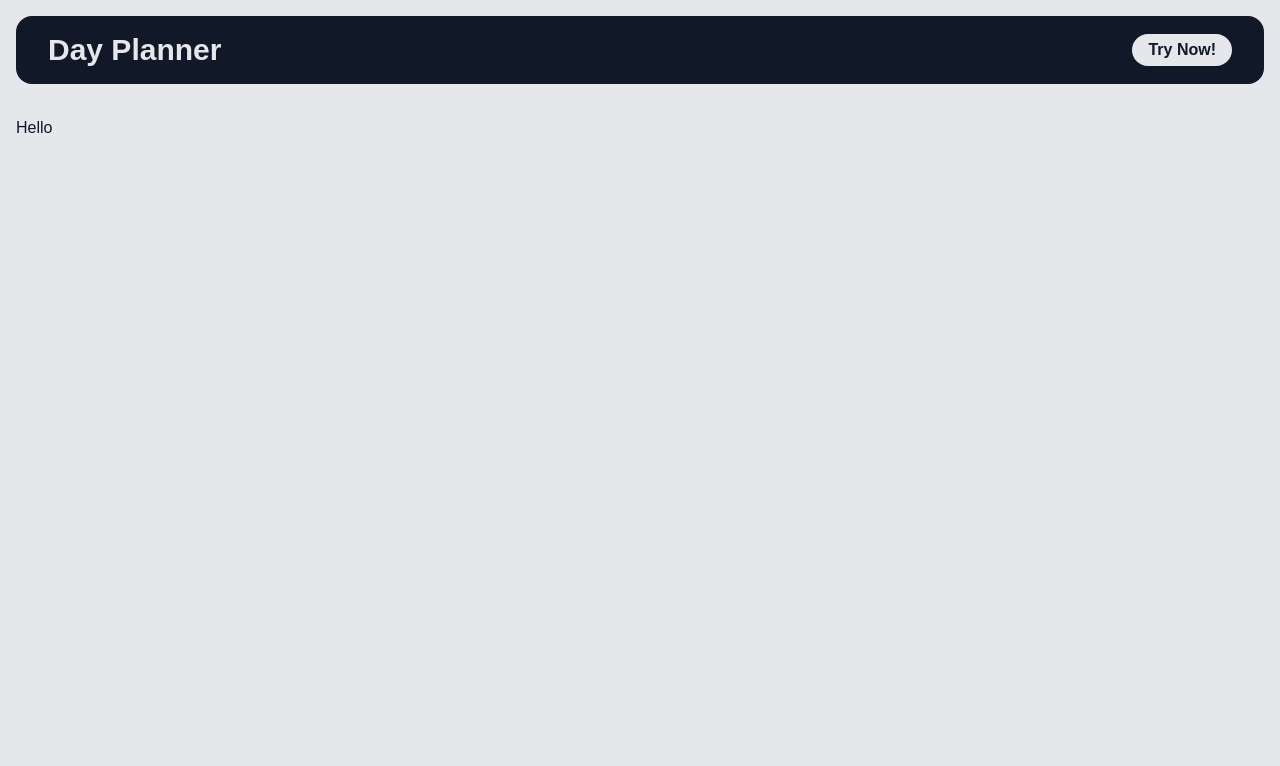
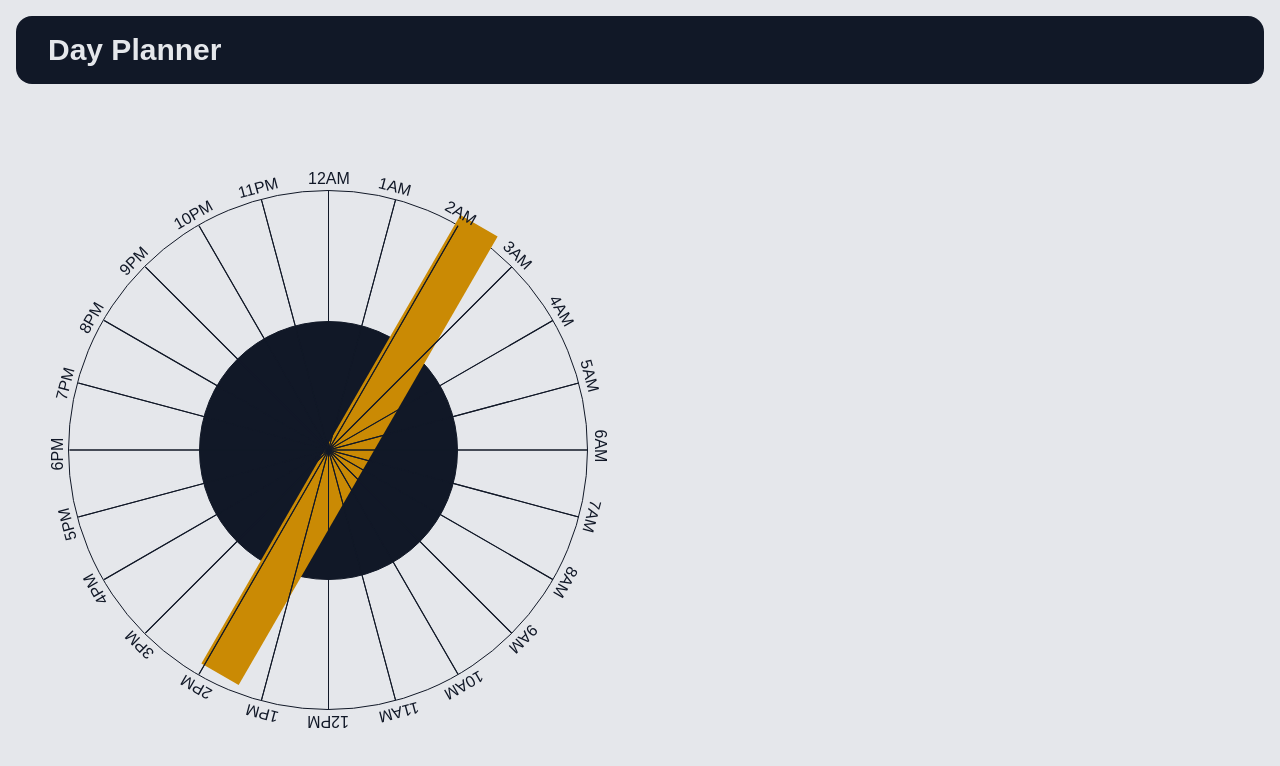
Before and after one commit to abdul-rehman-d/dayplanner, a Next.js app: page /app in a window 1280 px wide. Shown: the top 766 px of the page. Built offline with nearby package versions, Linux system fonts and the light colour scheme.

Commit message:
i am lost but at least made a circle

```diff
--- /dev/null
+++ b/src/app/app/layout.tsx
@@ -0,0 +1,17 @@
+import React from "react";
+import Header from "@/components/sections/header";
+
+export default function RootLayout({
+  children,
+}: Readonly<{
+  children: React.ReactNode;
+}>) {
+  return (
+    <div className="min-h-dvh w-full p-4 flex flex-col">
+      <Header />
+      <main className="flex-grow pt-8 flex flex-col lg:flex-row">
+        {children}
+      </main>
+    </div>
+  );
+}
--- a/src/app/app/page.tsx
+++ b/src/app/app/page.tsx
@@ -1,13 +1,104 @@
-import React from "react";
-import Header from "@/components/sections/header";
+"use client";
+
+import React, { useMemo, useState } from "react";
+
+interface Time {
+  hour: number;
+  minutes: number;
+}
+
+interface Routine {
+  start: Time;
+  end: Time;
+  color: string;
+}
+
+const sleep = {
+  start: {
+    hour: 2,
+    minutes: 0,
+  },
+  end: {
+    hour: 6,
+    minutes: 30,
+  },
+  color: "#ca8a04",
+}
 
 export default function App() {
+  const [routines, setRoutines] = useState<(Routine | null)[]>([sleep]);
+
   return (
-    <div className="min-h-dvh w-full p-4 flex flex-col">
-      <Header showCTAButton />
-      <main className="flex-grow flex flex-col pt-8">
-        <h2>Hello</h2>
-      </main>
+    <>
+      <div className="flex-1 flex justify-center items-center">
+        <PlannerGraphic routines={routines} />
+      </div>
+      <div className="flex-1">
+      </div>
+    </>
+  );
+}
+
+function PlannerGraphic({ routines }: { routines: (Routine | null)[] }) {
+  return (
+    <div className="w-5/6 aspect-square rounded-full border border-foreground relative flex justify-center items-center">
+      {routines.filter(x => !!x).map((routine, index) => {
+        const startPoint = routine.start.hour + (routine.start.minutes / 60);
+        const endPoint = routine.end.hour + (routine.end.minutes / 60);
+
+        const angle = (startPoint * 360) / 24;
+
+        return (
+          <div
+            key={`r-${index}`}
+            className="absolute top-0"
+            style={{
+              width: "calc(100% / 12)",
+              height: "100%",
+              backgroundColor: routine.color,
+              left: `calc(50%)`,
+              transform: `rotate(${angle}deg)`
+            }}
+          />
+        );
+      })}
+      {HOURS.map((hr, i) => (
+        <div
+          key={hr}
+          className="absolute w-[1px] h-full bg-foreground top-0 left-1/2"
+          style={{ transform: `rotate(${(i * 360) / 24}deg)` }}
+        >
+          <span className="absolute -top-6 -left-5">{hr}</span>
+        </div>
+      ))}
+      <div className="w-1/2 aspect-square rounded-full border border-foreground bg-foreground" />
     </div>
   );
 }
+
+const HOURS = [
+  "12AM",
+  "1AM",
+  "2AM",
+  "3AM",
+  "4AM",
+  "5AM",
+  "6AM",
+  "7AM",
+  "8AM",
+  "9AM",
+  "10AM",
+  "11AM",
+  "12PM",
+  "1PM",
+  "2PM",
+  "3PM",
+  "4PM",
+  "5PM",
+  "6PM",
+  "7PM",
+  "8PM",
+  "9PM",
+  "10PM",
+  "11PM",
+];
```
